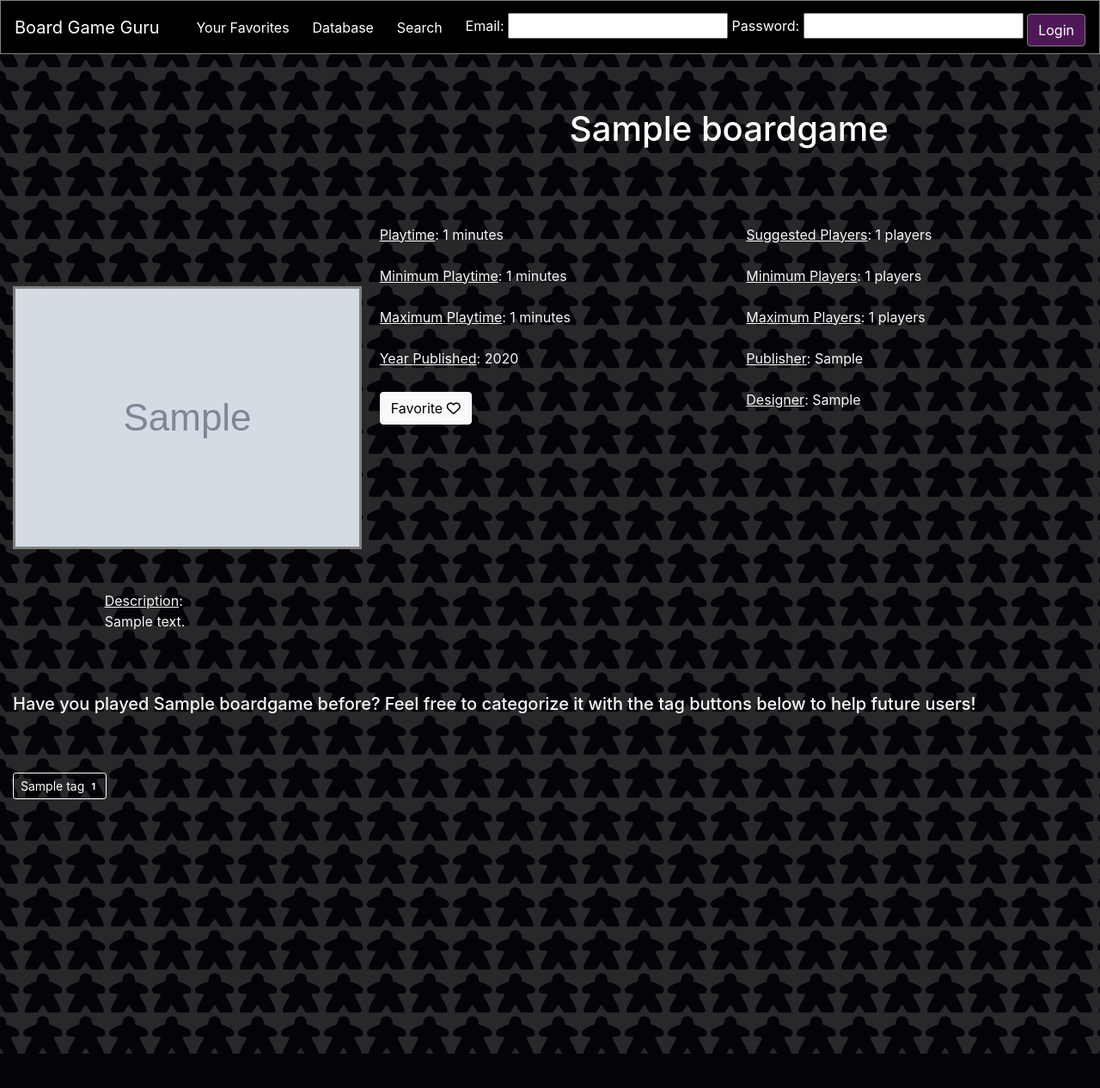
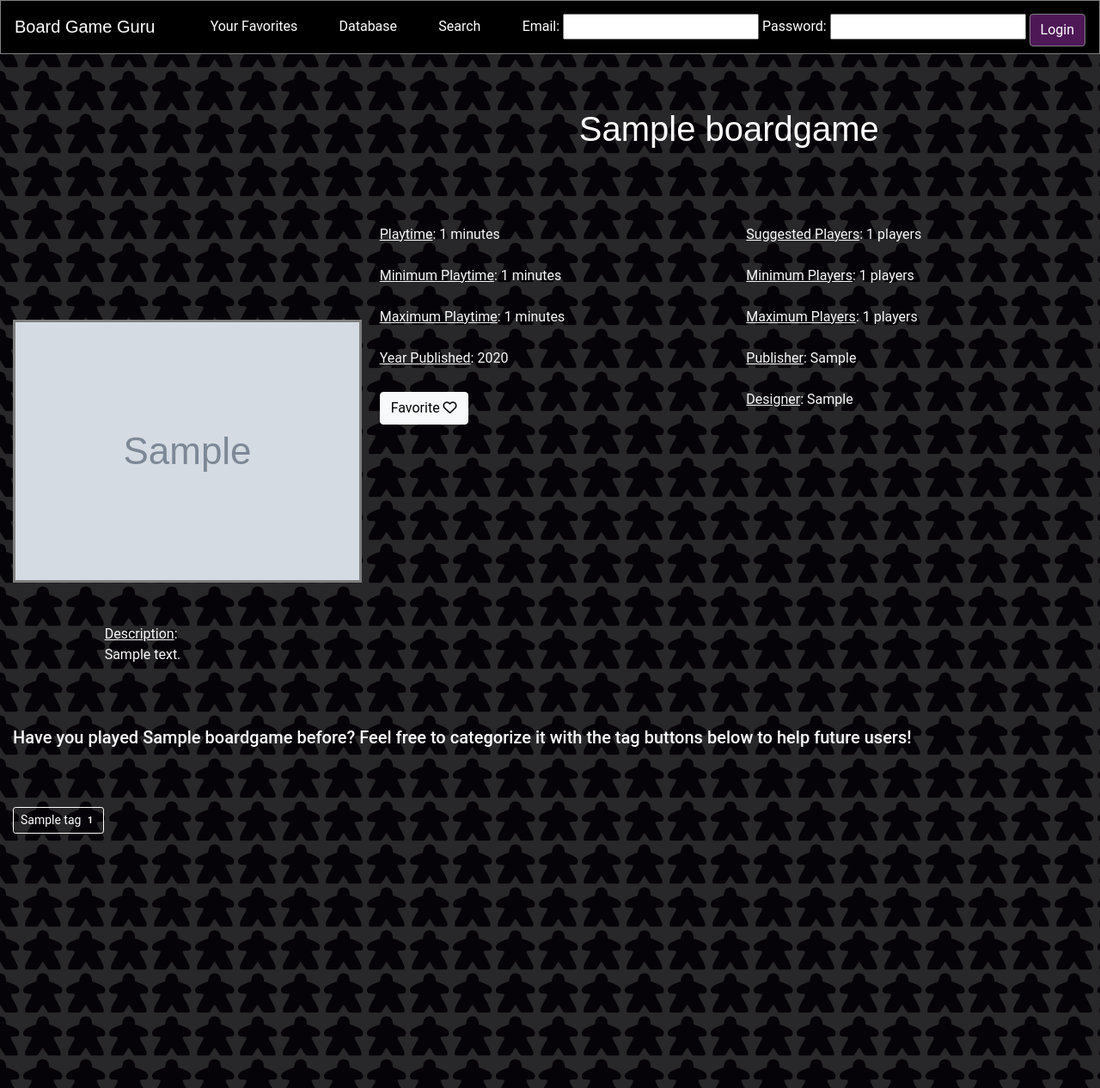
Before and after one commit to elaineyoung702/board-game-guru, a Flask app: page /boardgame/1 in a window 1280 px wide. Shown: the whole page at 86% size. Before the commit the page ends 1226 px from the top, so only its background shows below. Run offline with Flask 2, Linux system fonts and the light colour scheme; tables that the repository leaves empty hold one stand-in row (values such as "Sample post"); grey boxes marked "Sample" are stand-in pictures; some libraries are stand-ins or nearby versions.

Commit message:
added google fonts into site layout

```diff
--- a/static/css/site.css
+++ b/static/css/site.css
@@ -1,6 +1,8 @@
 /* Style for Board Game Guru Website */
 
-
+body * {
+  font-family: 'Roboto', sans-serif;
+}
 
 .homepage {
   background: url(/static/img/board-game-challenge-chess-209728.jpg) no-repeat center center;
@@ -13,6 +15,7 @@
 img {
   border-color: grey;
   border-style: solid;
+  margin-top: 10%;
 }
 
 h1, h2, h3{
@@ -20,6 +23,7 @@ h1, h2, h3{
   padding-top: 70px;
   text-align: center;
   margin-bottom: 5%;
+  font-family: 'Josefin Sans', sans-serif;
 }
 
 a {
@@ -43,13 +47,18 @@ form {
   font-family: 'Josefin Sans', sans-serif;
 }
 
+.navbar-brand {
+  font-family: 'Josefin Sans', sans-serif;
+}
+
+
 .navbar {
   border-style: solid;
   border-color: grey;
   border-width: 1px;
 }
 
-.btn {
+.btn, .bgtag:hover {
   color: white;
   border-style: solid;
   border-color: white;
```
